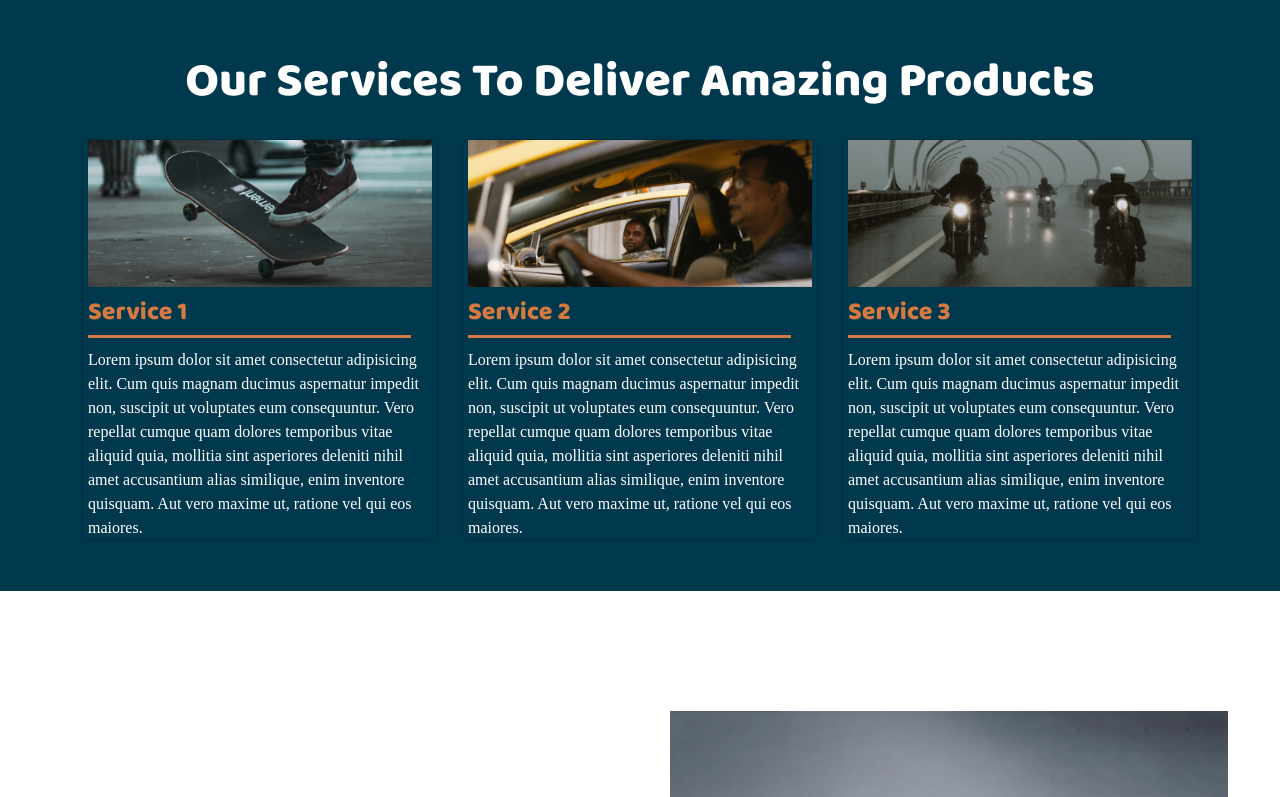
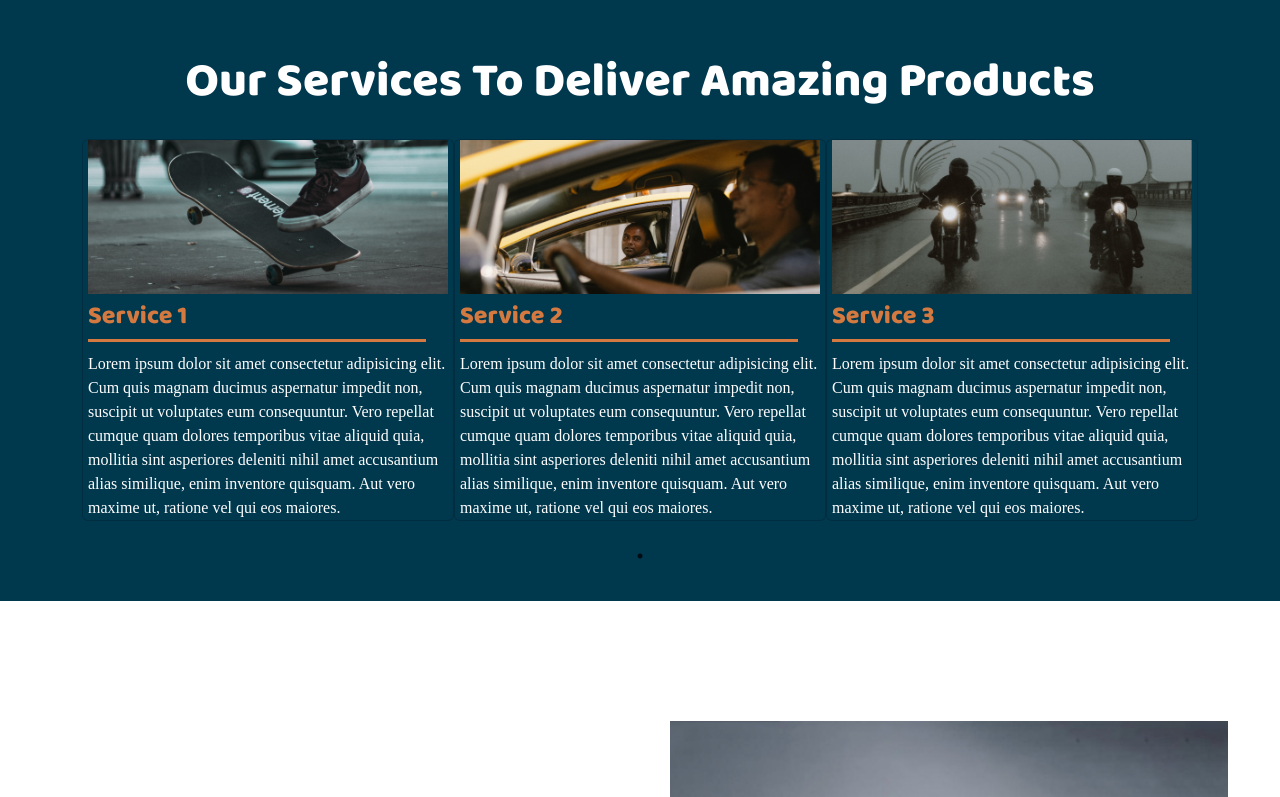
Before and after one commit to SafurePanashe/no-walls, a plain HTML site: page index.html in a window 1280 px wide. Shown: the part 1384-2181 px from the top of the page. Drawn offline with nearby package versions, Linux system fonts and the light colour scheme.

Commit message:
cards slick

```diff
--- a/JS/main.js
+++ b/JS/main.js
@@ -34,4 +34,32 @@ $(document).ready(function () {
     ]
 
   });
+
+  $('.sliderCard').slick({
+    dots: true,
+    infinite: false,
+    speed: 300,
+    slidesToShow: 3,
+    slidesToScroll: 1,
+    responsive: [
+
+      {
+        breakpoint: 992,
+        settings: {
+          slidesToShow: 2,
+          slidesToScroll: 2
+        }
+      },
+      {
+        breakpoint: 480,
+        settings: {
+          slidesToShow: 1,
+          slidesToScroll: 1
+        }
+      }
+      // You can unslick at a given breakpoint now by adding:
+      // settings: "unslick"
+      // instead of a settings object
+    ]
+  });
 });
--- a/index.html
+++ b/index.html
@@ -47,35 +47,7 @@
                 </div>
                 <h3>Main website coming soon</h3>
             </div>
-            <!-- <div class="row">
-                <div class="col-md-6 col-lg-3">
-                    <div class="img1">
-                        <img src="./imgs/1.png" alt="">
-                        <img src="./imgs/2.png" alt="">
-                        <img src="./imgs/Group 3.png" alt="">
-                    </div>
-                </div>
-                <div class="col-md-6 col-lg-3">
-                    <div class="img2">
-                        <img src="./imgs/Group 3.png" alt="">
-                        <img src="./imgs/Group 4.png" alt="">
 
-                    </div>
-                </div>
-                <div class="col-md-6 col-lg-3">
-                    <div class="img3">
-                        <img src="./imgs/4.png" alt="">
-                        <img src="./imgs/Group 3.png" alt="">
-                    </div>
-                </div>
-                <div class="col-md-6 col-lg-3">
-                    <div class="img4">
-                        <img src="./imgs/5.png" alt="">
-                        <img src="./imgs/Group 6.png" alt="" class="group6">
-
-                    </div>
-                </div>
-            </div> -->
             <div class="slider">
                 <div>
                     <div class="img1">
@@ -132,7 +104,7 @@
     <section id="services" class="services">
         <div class="container">
             <h2>Our Services To Deliver Amazing Products</h2>
-            <div class="row">
+            <div class="sliderCard">
                 <div class="col-md-6 col-lg-4">
                     <div class="card">
                         <div class="img1">
--- a/slick-1.8.1 2/slick/slick-theme.css
+++ b/slick-1.8.1 2/slick/slick-theme.css
@@ -99,6 +99,7 @@
   padding: 0;
   margin: 0;
   width: 100%;
+
 }
 .slick-dots li {
   position: relative;
```
